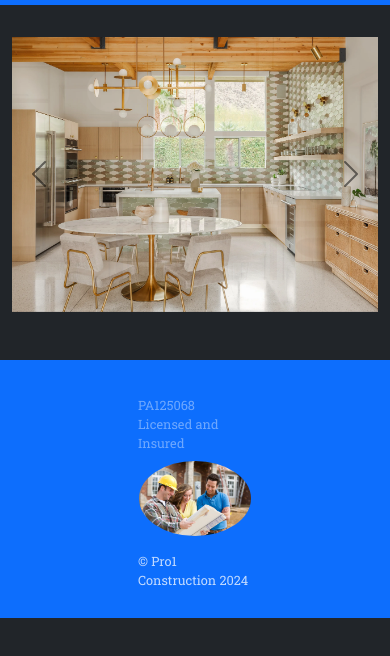
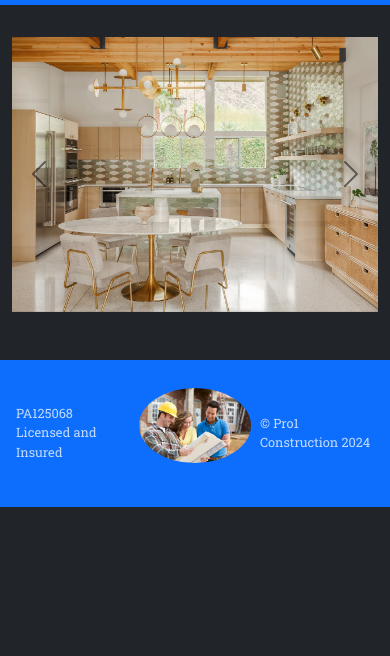
Before and after one commit to danielwmartin1/first-website, a website: page index.html in a window 390 px wide. Shown: the part 128-784 px from the top of the page. Drawn offline with nearby package versions, Linux system fonts and the light colour scheme.

Commit message:
Refactor footer styles for improved responsiveness and update text color for better visibility

```diff
--- a/components/proj2.css
+++ b/components/proj2.css
@@ -165,9 +165,7 @@ cite {
 
 /* Responsive Styles */
 @media (max-width: 768px) {
-  footer {
-    flex-direction: column;
-  }
+
   .footer-brand {
     margin: 1rem;
   }
--- a/index.html
+++ b/index.html
@@ -93,7 +93,7 @@
       <footer class="d-flex flex-wrap justify-content-between align-items-center py-2 my-3">
         <ul class="nav col-4 justify-content-end">
           <li class="nav-item1">
-            <p class="nav-link footer-text px-1 mb-0">PA125068 Licensed and Insured</p>
+            <p style="color: var(--text-color) !important;" class="nav-link footer-text px-1 mb-0">PA125068 Licensed and Insured</p>
           </li>
         </ul>
         <a href="index.html"
```
